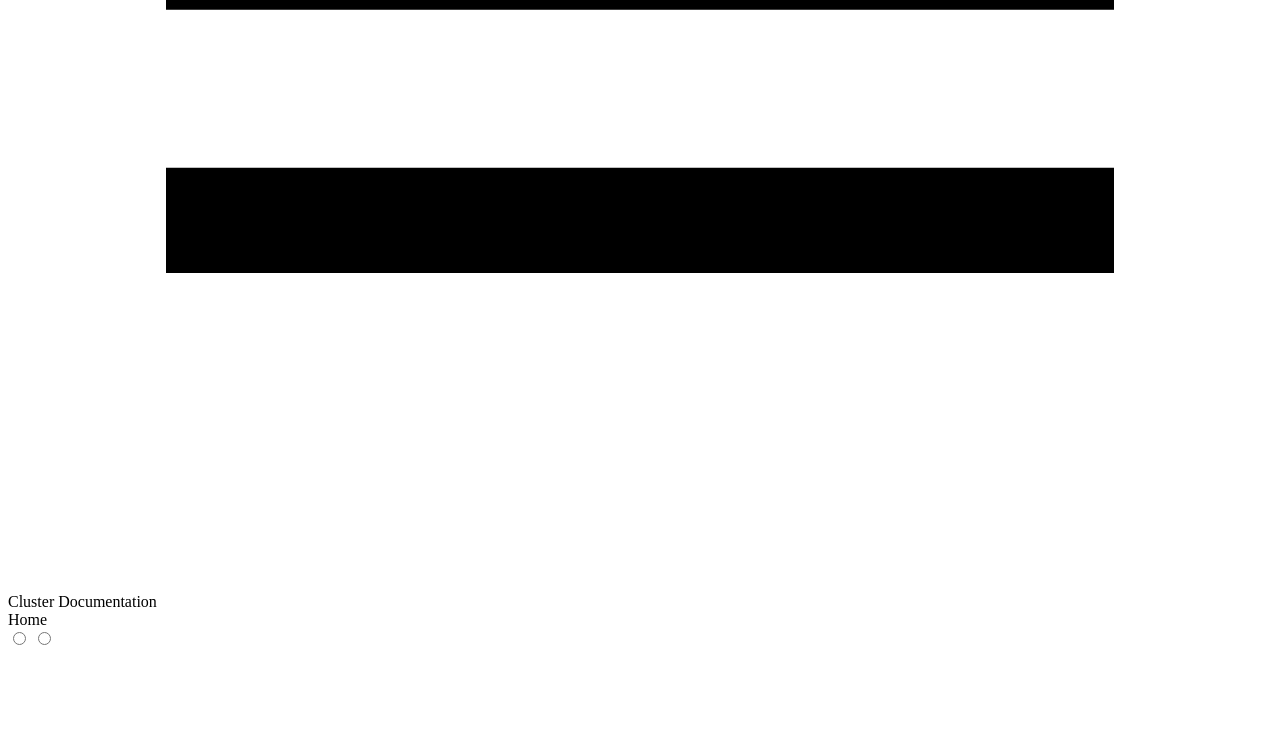
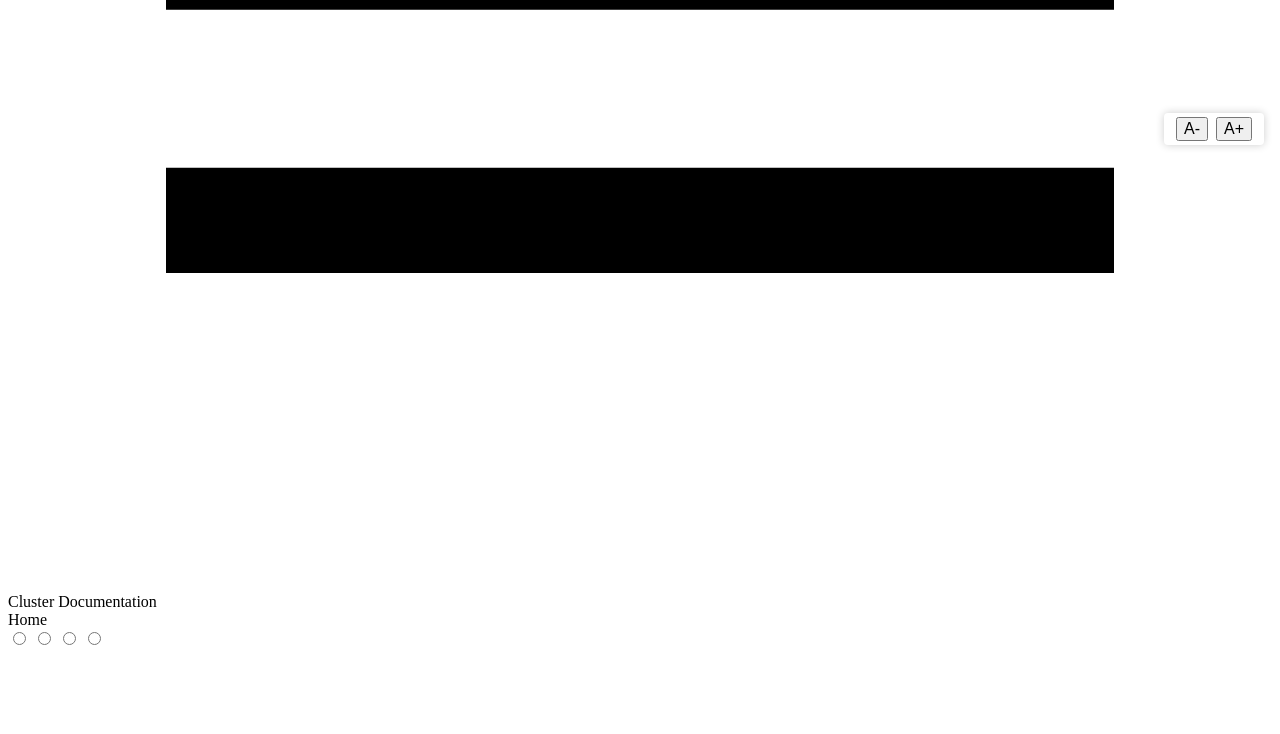
Before and after one commit to wit543/cluster-doc, an MkDocs documentation site: the page built from docs/index.md, in a window 1280 px wide. Shown: the part 739-1473 px from the top of the page. Built offline with MkDocs 1.6.1 and Material for MkDocs 9.7.7, drawn with Linux system fonts in a browser that asks for light colours.

Commit message:
feat: add theme and accessibility options

```diff
--- /dev/null
+++ b/docs/javascripts/accessibility.js
@@ -0,0 +1,42 @@
+(function(){
+  const root = document.documentElement;
+  const storage = window.localStorage;
+
+  function setFontSize(size) {
+    if(size === 'normal') {
+      root.removeAttribute('data-font-size');
+      storage.removeItem('doc-font-size');
+    } else {
+      root.setAttribute('data-font-size', size);
+      storage.setItem('doc-font-size', size);
+    }
+  }
+
+  function applyStoredSize() {
+    const stored = storage.getItem('doc-font-size');
+    if(stored) root.setAttribute('data-font-size', stored);
+  }
+
+  function createControls(){
+    const container = document.createElement('div');
+    container.className = 'font-size-controls';
+    container.innerHTML = '<button class="font-size-decrease" aria-label="Decrease font">A-</button>'+
+                          '<button class="font-size-increase" aria-label="Increase font">A+</button>';
+    document.body.appendChild(container);
+    container.querySelector('.font-size-increase').addEventListener('click', ()=>{
+      const current = root.getAttribute('data-font-size') || 'normal';
+      if(current === 'normal') setFontSize('large');
+      else if(current === 'large') setFontSize('xlarge');
+    });
+    container.querySelector('.font-size-decrease').addEventListener('click', ()=>{
+      const current = root.getAttribute('data-font-size') || 'normal';
+      if(current === 'xlarge') setFontSize('large');
+      else if(current === 'large') setFontSize('normal');
+    });
+  }
+
+  document.addEventListener('DOMContentLoaded', function(){
+    applyStoredSize();
+    createControls();
+  });
+})();
--- a/docs/stylesheets/extra.css
+++ b/docs/stylesheets/extra.css
@@ -5,3 +5,47 @@
   --md-text-font: 'Roboto', 'Noto Sans Thai', sans-serif;
   --md-code-font: 'Fira Code', monospace;
 }
+
+/* Dracula color scheme */
+[data-md-color-scheme="dracula"] {
+  --md-hue: 275;
+  --md-primary-fg-color: #ff79c6;
+  --md-primary-bg-color: #282a36;
+  --md-accent-fg-color: #50fa7b;
+  --md-default-bg-color: #282a36;
+  --md-default-fg-color: #f8f8f2;
+}
+
+/* High contrast color scheme for accessibility */
+[data-md-color-scheme="high-contrast"] {
+  --md-primary-fg-color: #000000;
+  --md-primary-bg-color: #ffffff;
+  --md-accent-fg-color: #ffff00;
+  --md-default-bg-color: #ffffff;
+  --md-default-fg-color: #000000;
+}
+
+/* Font size controls */
+html[data-font-size="large"] {
+  font-size: 112%;
+}
+
+html[data-font-size="xlarge"] {
+  font-size: 125%;
+}
+
+.font-size-controls {
+  position: fixed;
+  bottom: 1rem;
+  right: 1rem;
+  background: var(--md-default-bg-color);
+  padding: 0.25rem 0.5rem;
+  border-radius: 0.25rem;
+  box-shadow: 0 0 0.5rem rgba(0, 0, 0, 0.2);
+  z-index: 1000;
+}
+
+.font-size-controls button {
+  margin: 0 0.25rem;
+  font-size: 1rem;
+}
--- a/mkdocs.yml
+++ b/mkdocs.yml
@@ -41,6 +41,18 @@
       toggle:
         icon: material/weather-sunny
         name: Switch to light mode
+    - scheme: dracula
+      primary: deep purple
+      accent: pink
+      toggle:
+        icon: material/ghost
+        name: Switch to Dracula mode
+    - scheme: high-contrast
+      primary: black
+      accent: yellow
+      toggle:
+        icon: material/eye
+        name: Switch to high contrast mode
 
 markdown_extensions:
   - admonition
@@ -55,7 +67,8 @@
   - git-revision-date-localized
   - minify
 
-extra_javascript: []
+extra_javascript:
+  - javascripts/accessibility.js
 
 extra_templates:
   - robots.txt
```
Also changed, not shown: README.md (+2 -0 lines).
